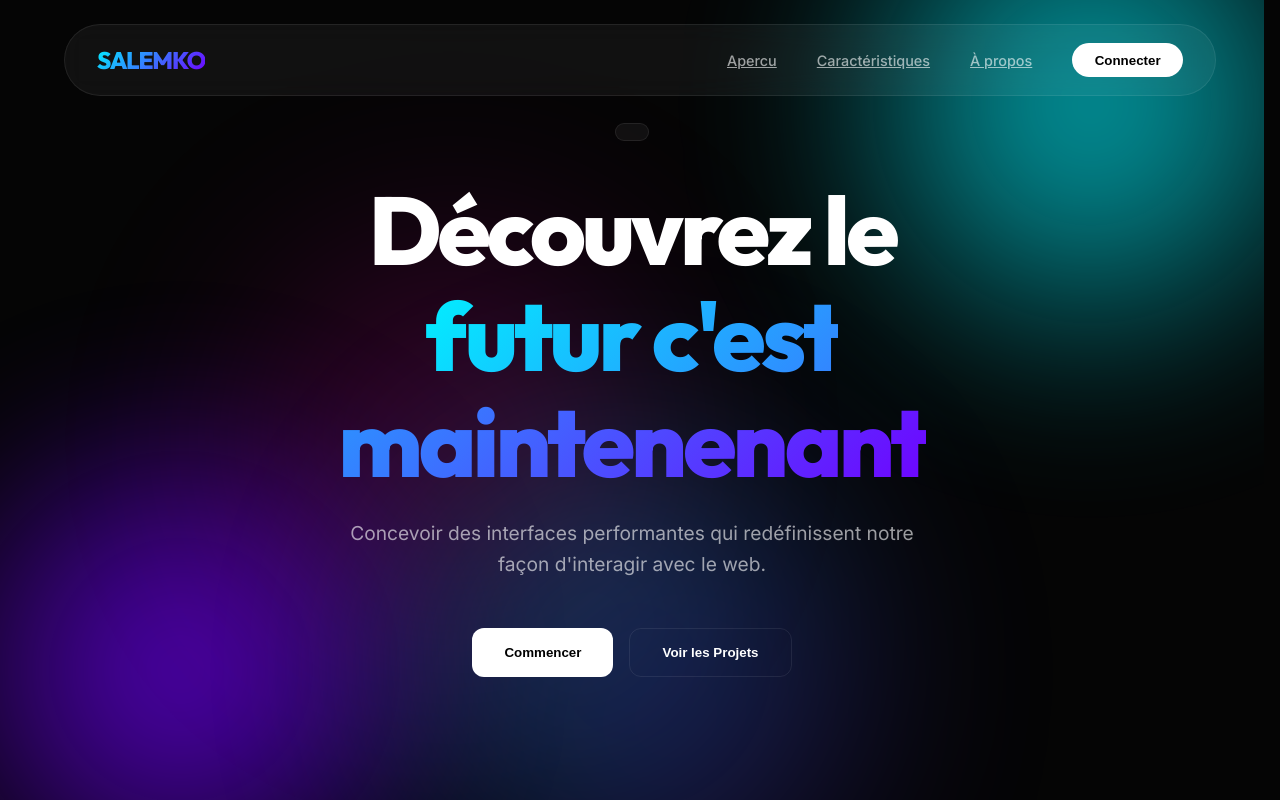
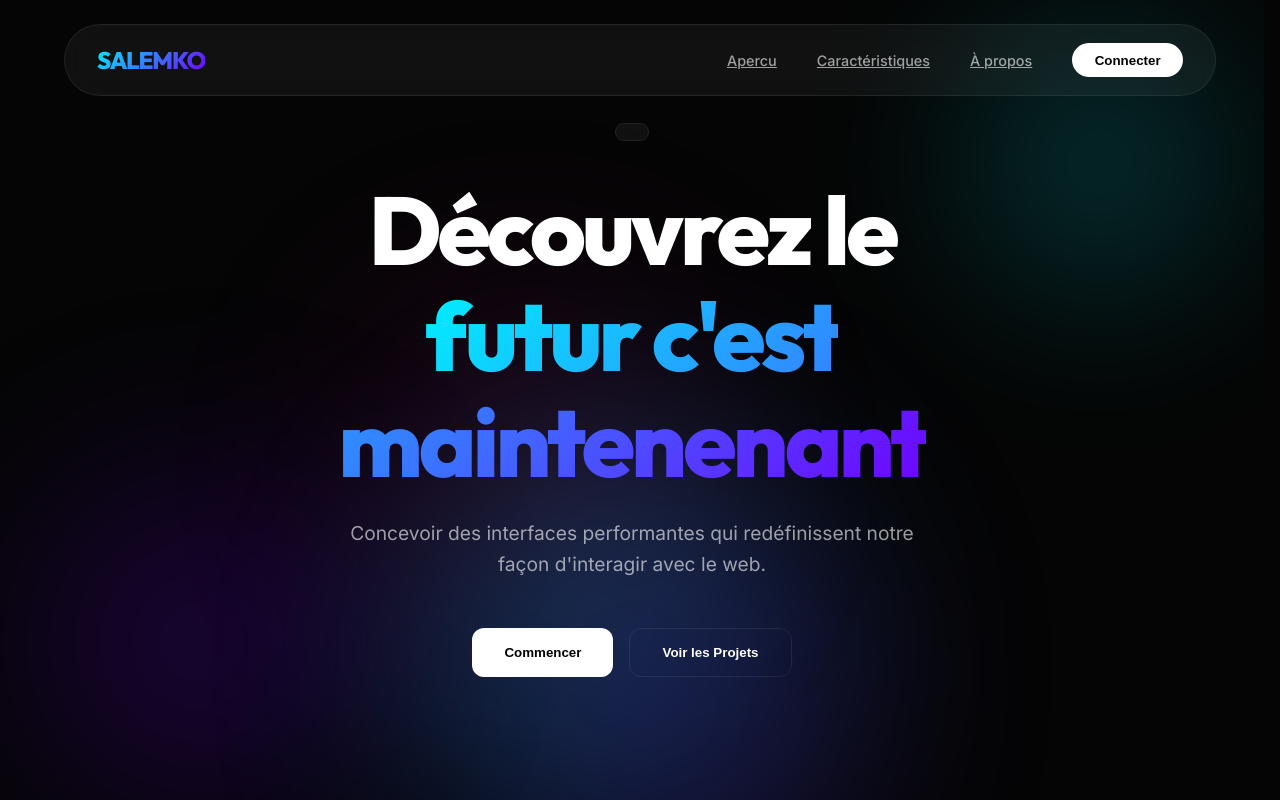
Before and after one commit to salem-devs/my_projet1, a Next.js app: page / in a window 1280 px wide. Shown: the top 800 px of the page. Built offline with nearby package versions, Linux system fonts and the light colour scheme.

Commit message:
Ajustement

```diff
--- a/src/components/Hero.module.css
+++ b/src/components/Hero.module.css
@@ -37,36 +37,36 @@
 .blob1, .blob2, .blob3 {
   position: absolute;
   border-radius: 50%;
-  filter: blur(80px); /* Légèrement moins de flou pour plus de netteté */
-  opacity: 0.8; /* Augmentation forte de l'opacité */
+  filter: blur(100px);
+  opacity: 0.3; /* Retour à une opacité élégante */
 }
 
 .blob1 {
-  width: 500px;
-  height: 500px;
-  background: radial-gradient(circle, var(--primary) 0%, transparent 80%);
-  top: -100px;
+  width: 400px;
+  height: 400px;
+  background: radial-gradient(circle, var(--primary) 0%, transparent 70%);
+  top: -50px;
   right: -50px;
-  animation: floatLarge 15s infinite ease-in-out;
+  animation: floatLarge 10s infinite ease-in-out; /* Plus rapide (10s au lieu de 15s) */
 }
 
 .blob2 {
-  width: 600px;
-  height: 600px;
-  background: radial-gradient(circle, var(--secondary) 0%, transparent 80%);
-  bottom: -150px;
-  left: -100px;
-  animation: floatLarge 20s infinite ease-in-out reverse;
+  width: 500px;
+  height: 500px;
+  background: radial-gradient(circle, var(--secondary) 0%, transparent 70%);
+  bottom: -100px;
+  left: -50px;
+  animation: floatLarge 12s infinite ease-in-out reverse; /* Plus rapide (12s au lieu de 20s) */
 }
 
 .blob3 {
-  width: 400px;
-  height: 400px;
-  background: radial-gradient(circle, var(--accent) 0%, transparent 80%);
-  top: 30%;
-  left: 20%;
-  opacity: 0.4;
-  animation: pulseBlob 10s infinite alternate;
+  width: 300px;
+  height: 300px;
+  background: radial-gradient(circle, var(--accent) 0%, transparent 70%);
+  top: 40%;
+  left: 30%;
+  opacity: 0.15;
+  animation: pulseBlob 6s infinite alternate; /* Plus rapide (6s au lieu de 10s) */
 }
 
 .content {
```
